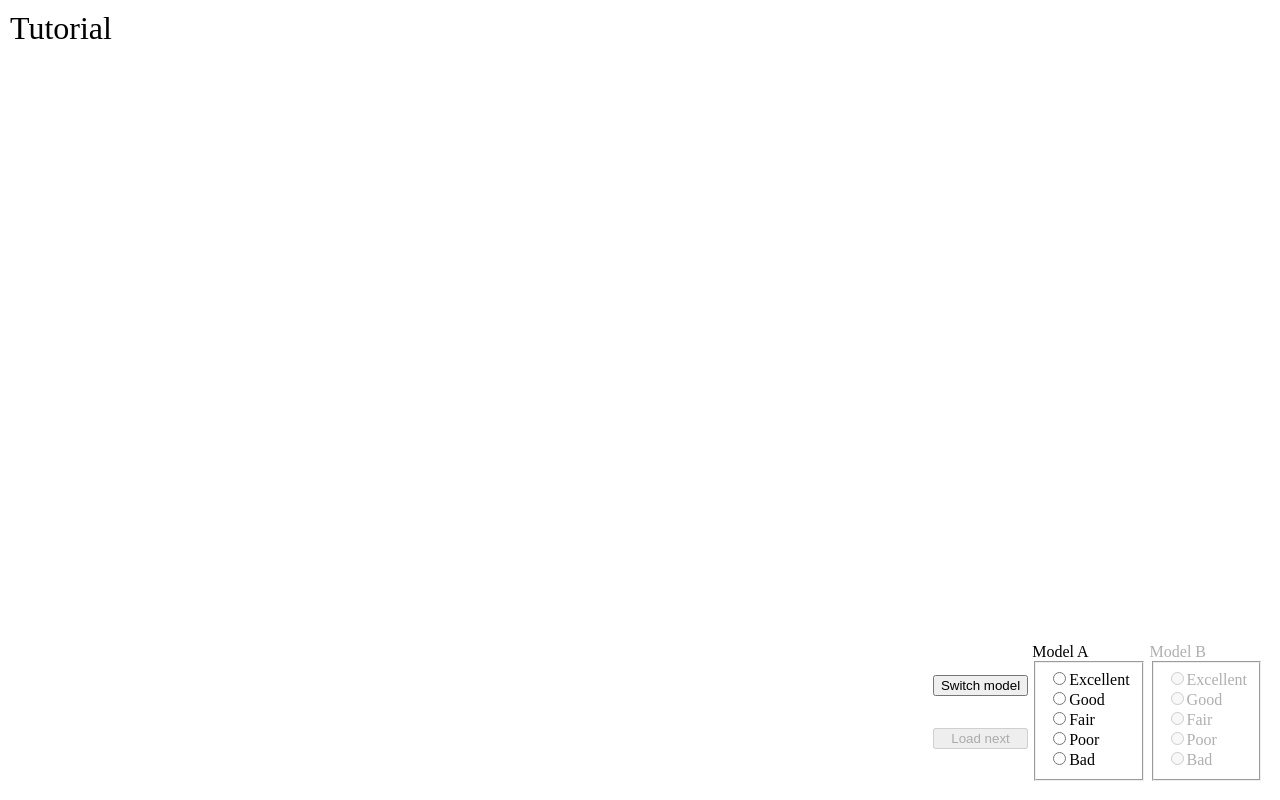
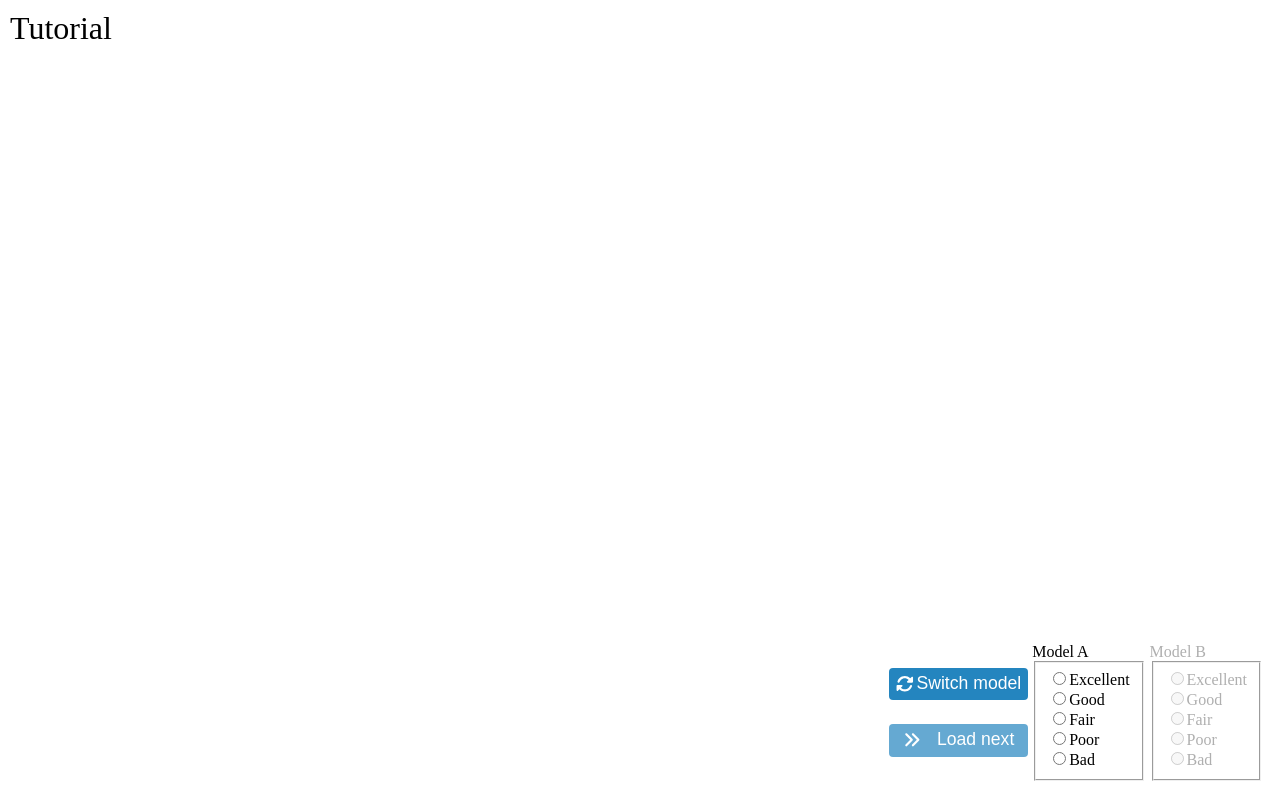
Before and after one commit to PaulErpen/eval-viewer, a React (Vite) app: page / in a window 1280 px wide. Built offline with nearby package versions, Linux system fonts and the light colour scheme; no server answers.

Commit message:
Styled buttons

```diff
--- a/package.json
+++ b/package.json
@@ -14,6 +14,7 @@
     "@mkkellogg/gaussian-splats-3d": "^0.4.6",
     "react": "^18.3.1",
     "react-dom": "^18.3.1",
+    "react-icons": "^5.4.0",
     "sass": "^1.83.0"
   },
   "devDependencies": {
--- a/src/components/eval-handler/eval-handler.scss
+++ b/src/components/eval-handler/eval-handler.scss
@@ -19,9 +19,6 @@
       display: flex;
       flex-direction: column;
       justify-content: space-evenly;
-
-      button.switch {
-      }
     }
   }
 
@@ -31,4 +28,31 @@
     left: 10px;
     font-size: 2rem;
   }
+
+  button {
+    background: #2485bf;
+    color: white;
+    border: none;
+    border-radius: 4px;
+    padding: 5px 7px;
+    display: flex;
+    justify-content: space-around;
+    align-content: center;
+    font-size: 1.1rem;
+
+    &:hover {
+      background: #0a283a;
+    }
+
+    &:disabled {
+      opacity: 0.7;
+      pointer-events: none;
+    }
+
+    & > svg {
+      margin-top: 2px;
+      margin-bottom: 3px;
+      margin-right: 3px;
+    }
+  }
 }
--- a/src/components/eval-handler/eval-handler.tsx
+++ b/src/components/eval-handler/eval-handler.tsx
@@ -2,6 +2,7 @@ import { GSViewer } from "../gs-viewer/gs-viewer";
 import "./eval-handler.scss";
 import { IQASelect } from "../iqa-select/iqa-select";
 import { useEvaluationHook } from "../../hooks/use-evaluation-service";
+import { FaAnglesRight, FaRotate } from "react-icons/fa6";
 
 export const EvalHandler = () => {
   const {
@@ -50,14 +51,16 @@ export const EvalHandler = () => {
             onClick={toggleModels}
             disabled={isLoading}
           >
-            Switch model
+            <FaRotate />
+            <span>Switch model</span>
           </button>
           <button
             className="next"
             onClick={loadNextPair}
             disabled={isLoading || !isRatingReady}
           >
-            Load next
+            <FaAnglesRight />
+            <span>Load next</span>
           </button>
         </div>
         <IQASelect
```
Also changed, not shown: 1 other file (tests, documents, lock files or other folders).
